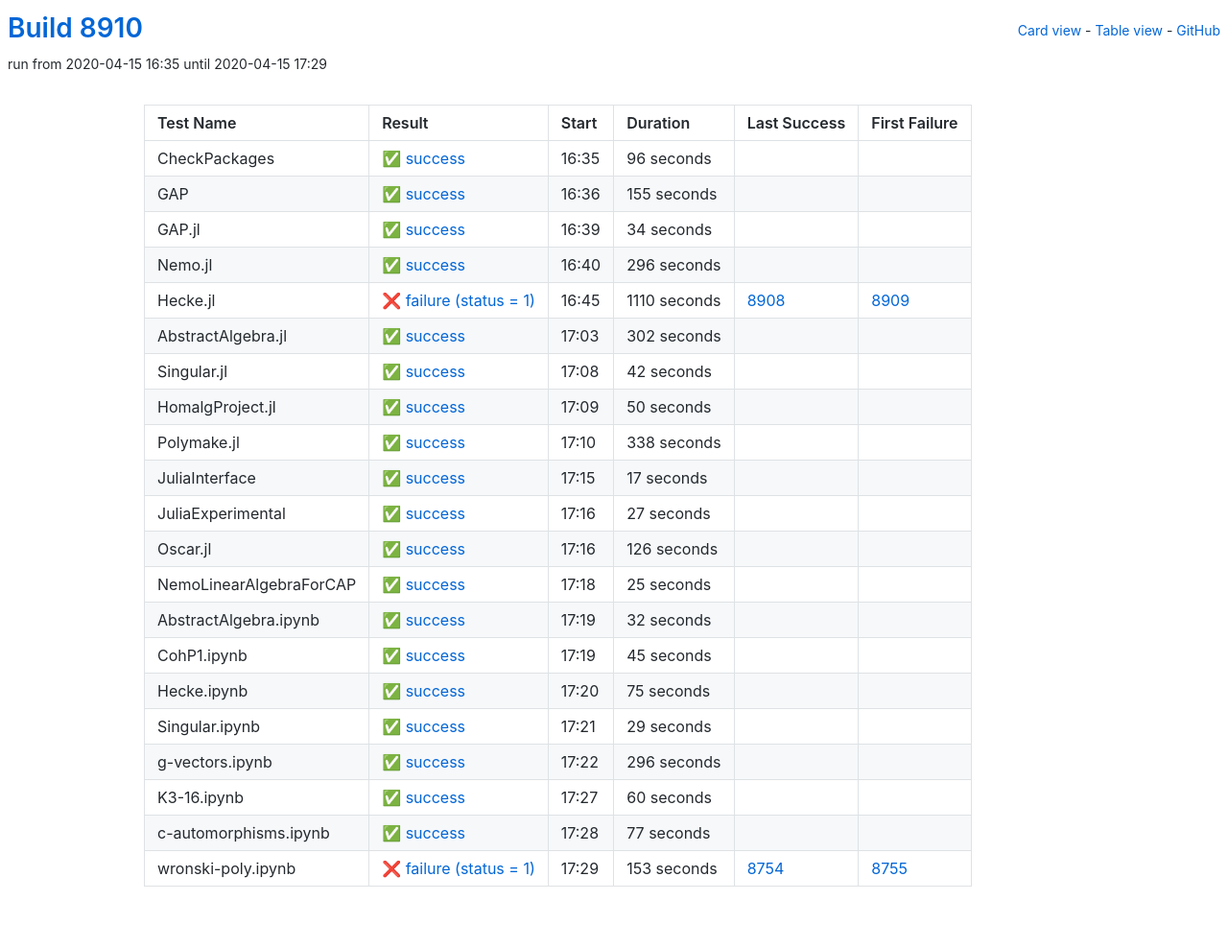
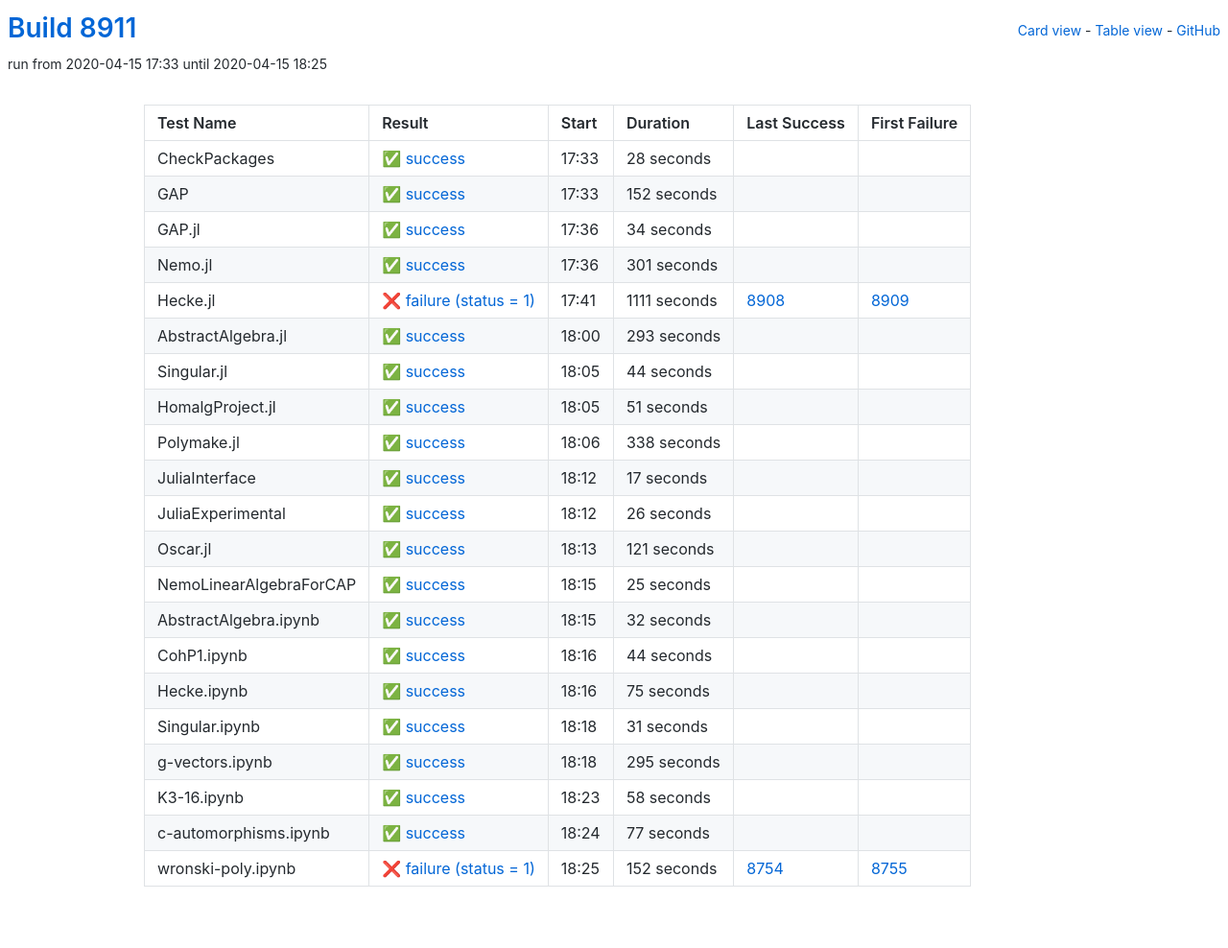
Before and after one commit to oscar-system/oscar-ci-status, a Jekyll site: the page built from table.html, in a window 1280 px wide. Shown: the whole page at 96% size. Built offline with Jekyll 4.4.1, drawn with Linux system fonts in a browser that asks for light colours.

Commit message:
Build 8911

```diff
--- a/_data/ci.yml
+++ b/_data/ci.yml
@@ -1,27 +1,27 @@
-build: 8910
-build_url: https://oscarci.mathematik.uni-kl.de/job/oscar/8910/
+build: 8911
+build_url: https://oscarci.mathematik.uni-kl.de/job/oscar/8911/
 job: oscar
 tests:
-- duration: 96
+- duration: 28
   exitcode: 0
   first_failure: false
   first_failure_url: null
   last_success: false
   last_success_url: null
-  log: https://oscarci.mathematik.uni-kl.de/job/oscar/8910/artifact/logs/build-8910/CheckPackages.log
+  log: https://oscarci.mathematik.uni-kl.de/job/oscar/8911/artifact/logs/build-8911/CheckPackages.log
   name: CheckPackages
-  start: 2020-04-15 16:35
+  start: 2020-04-15 17:33
   status: success
   success: true
-- duration: 155
+- duration: 152
   exitcode: 0
   first_failure: false
   first_failure_url: null
   last_success: false
   last_success_url: null
-  log: https://oscarci.mathematik.uni-kl.de/job/oscar/8910/artifact/logs/build-8910/GAP.log
+  log: https://oscarci.mathematik.uni-kl.de/job/oscar/8911/artifact/logs/build-8911/GAP.log
   name: GAP
-  start: 2020-04-15 16:36
+  start: 2020-04-15 17:33
   status: success
   success: true
 - duration: 34
@@ -30,64 +30,64 @@
   first_failure_url: null
   last_success: false
   last_success_url: null
-  log: https://oscarci.mathematik.uni-kl.de/job/oscar/8910/artifact/logs/build-8910/GAP.jl.log
+  log: https://oscarci.mathematik.uni-kl.de/job/oscar/8911/artifact/logs/build-8911/GAP.jl.log
   name: GAP.jl
-  start: 2020-04-15 16:39
+  start: 2020-04-15 17:36
   status: success
   success: true
-- duration: 296
+- duration: 301
   exitcode: 0
   first_failure: false
   first_failure_url: null
   last_success: false
   last_success_url: null
-  log: https://oscarci.mathematik.uni-kl.de/job/oscar/8910/artifact/logs/build-8910/Nemo.jl.log
+  log: https://oscarci.mathematik.uni-kl.de/job/oscar/8911/artifact/logs/build-8911/Nemo.jl.log
   name: Nemo.jl
-  start: 2020-04-15 16:40
+  start: 2020-04-15 17:36
   status: success
   success: true
-- duration: 1110
+- duration: 1111
   exitcode: 1
   first_failure: 8909
   first_failure_url: https://oscarci.mathematik.uni-kl.de/job/oscar/8909/
   last_success: 8908
   last_success_url: https://oscarci.mathematik.uni-kl.de/job/oscar/8908/
-  log: https://oscarci.mathematik.uni-kl.de/job/oscar/8910/artifact/logs/build-8910/Hecke.jl.log
+  log: https://oscarci.mathematik.uni-kl.de/job/oscar/8911/artifact/logs/build-8911/Hecke.jl.log
   name: Hecke.jl
-  start: 2020-04-15 16:45
+  start: 2020-04-15 17:41
   status: failure
   success: false
-- duration: 302
+- duration: 293
   exitcode: 0
   first_failure: false
   first_failure_url: null
   last_success: false
   last_success_url: null
-  log: https://oscarci.mathematik.uni-kl.de/job/oscar/8910/artifact/logs/build-8910/AbstractAlgebra.jl.log
+  log: https://oscarci.mathematik.uni-kl.de/job/oscar/8911/artifact/logs/build-8911/AbstractAlgebra.jl.log
   name: AbstractAlgebra.jl
-  start: 2020-04-15 17:03
+  start: 2020-04-15 18:00
   status: success
   success: true
-- duration: 42
+- duration: 44
   exitcode: 0
   first_failure: false
   first_failure_url: null
   last_success: false
   last_success_url: null
-  log: https://oscarci.mathematik.uni-kl.de/job/oscar/8910/artifact/logs/build-8910/Singular.jl.log
+  log: https://oscarci.mathematik.uni-kl.de/job/oscar/8911/artifact/logs/build-8911/Singular.jl.log
   name: Singular.jl
-  start: 2020-04-15 17:08
+  start: 2020-04-15 18:05
   status: success
   success: true
-- duration: 50
+- duration: 51
   exitcode: 0
   first_failure: false
   first_failure_url: null
   last_success: false
   last_success_url: null
-  log: https://oscarci.mathematik.uni-kl.de/job/oscar/8910/artifact/logs/build-8910/HomalgProject.jl.log
+  log: https://oscarci.mathematik.uni-kl.de/job/oscar/8911/artifact/logs/build-8911/HomalgProject.jl.log
   name: HomalgProject.jl
-  start: 2020-04-15 17:09
+  start: 2020-04-15 18:05
   status: success
   success: true
 - duration: 338
@@ -96,9 +96,9 @@
   first_failure_url: null
   last_success: false
   last_success_url: null
-  log: https://oscarci.mathematik.uni-kl.de/job/oscar/8910/artifact/logs/build-8910/Polymake.jl.log
+  log: https://oscarci.mathematik.uni-kl.de/job/oscar/8911/artifact/logs/build-8911/Polymake.jl.log
   name: Polymake.jl
-  start: 2020-04-15 17:10
+  start: 2020-04-15 18:06
   status: success
   success: true
 - duration: 17
@@ -107,31 +107,31 @@
   first_failure_url: null
   last_success: false
   last_success_url: null
-  log: https://oscarci.mathematik.uni-kl.de/job/oscar/8910/artifact/logs/build-8910/JuliaInterface.log
+  log: https://oscarci.mathematik.uni-kl.de/job/oscar/8911/artifact/logs/build-8911/JuliaInterface.log
   name: JuliaInterface
-  start: 2020-04-15 17:15
+  start: 2020-04-15 18:12
   status: success
   success: true
-- duration: 27
+- duration: 26
   exitcode: 0
   first_failure: false
   first_failure_url: null
   last_success: false
   last_success_url: null
-  log: https://oscarci.mathematik.uni-kl.de/job/oscar/8910/artifact/logs/build-8910/JuliaExperimental.log
+  log: https://oscarci.mathematik.uni-kl.de/job/oscar/8911/artifact/logs/build-8911/JuliaExperimental.log
   name: JuliaExperimental
-  start: 2020-04-15 17:16
+  start: 2020-04-15 18:12
   status: success
   success: true
-- duration: 126
+- duration: 121
   exitcode: 0
   first_failure: false
   first_failure_url: null
   last_success: false
   last_success_url: null
-  log: https://oscarci.mathematik.uni-kl.de/job/oscar/8910/artifact/logs/build-8910/Oscar.jl.log
+  log: https://oscarci.mathematik.uni-kl.de/job/oscar/8911/artifact/logs/build-8911/Oscar.jl.log
   name: Oscar.jl
-  start: 2020-04-15 17:16
+  start: 2020-04-15 18:13
   status: success
   success: true
 - duration: 25
@@ -140,9 +140,9 @@
   first_failure_url: null
   last_success: false
   last_success_url: null
-  log: https://oscarci.mathematik.uni-kl.de/job/oscar/8910/artifact/logs/build-8910/NemoLinearAlgebraForCAP.log
+  log: https://oscarci.mathematik.uni-kl.de/job/oscar/8911/artifact/logs/build-8911/NemoLinearAlgebraForCAP.log
   name: NemoLinearAlgebraForCAP
-  start: 2020-04-15 17:18
+  start: 2020-04-15 18:15
   status: success
   success: true
 - duration: 32
@@ -151,20 +151,20 @@
   first_failure_url: null
   last_success: false
   last_success_url: null
-  log: https://oscarci.mathematik.uni-kl.de/job/oscar/8910/artifact/logs/build-8910/AbstractAlgebra.ipynb.log
+  log: https://oscarci.mathematik.uni-kl.de/job/oscar/8911/artifact/logs/build-8911/AbstractAlgebra.ipynb.log
   name: AbstractAlgebra.ipynb
-  start: 2020-04-15 17:19
+  start: 2020-04-15 18:15
   status: success
   success: true
-- duration: 45
+- duration: 44
   exitcode: 0
   first_failure: false
   first_failure_url: null
   last_success: false
   last_success_url: null
-  log: https://oscarci.mathematik.uni-kl.de/job/oscar/8910/artifact/logs/build-8910/CohP1.ipynb.log
+  log: https://oscarci.mathematik.uni-kl.de/job/oscar/8911/artifact/logs/build-8911/CohP1.ipynb.log
   name: CohP1.ipynb
-  start: 2020-04-15 17:19
+  start: 2020-04-15 18:16
   status: success
   success: true
 - duration: 75
@@ -173,42 +173,42 @@
   first_failure_url: null
   last_success: false
   last_success_url: null
-  log: https://oscarci.mathematik.uni-kl.de/job/oscar/8910/artifact/logs/build-8910/Hecke.ipynb.log
+  log: https://oscarci.mathematik.uni-kl.de/job/oscar/8911/artifact/logs/build-8911/Hecke.ipynb.log
   name: Hecke.ipynb
-  start: 2020-04-15 17:20
+  start: 2020-04-15 18:16
   status: success
   success: true
-- duration: 29
+- duration: 31
   exitcode: 0
   first_failure: false
   first_failure_url: null
   last_success: false
   last_success_url: null
-  log: https://oscarci.mathematik.uni-kl.de/job/oscar/8910/artifact/logs/build-8910/Singular.ipynb.log
+  log: https://oscarci.mathematik.uni-kl.de/job/oscar/8911/artifact/logs/build-8911/Singular.ipynb.log
   name: Singular.ipynb
-  start: 2020-04-15 17:21
+  start: 2020-04-15 18:18
   status: success
   success: true
-- duration: 296
+- duration: 295
   exitcode: 0
   first_failure: false
   first_failure_url: null
   last_success: false
   last_success_url: null
-  log: https://oscarci.mathematik.uni-kl.de/job/oscar/8910/artifact/logs/build-8910/g-vectors.ipynb.log
+  log: https://oscarci.mathematik.uni-kl.de/job/oscar/8911/artifact/logs/build-8911/g-vectors.ipynb.log
   name: g-vectors.ipynb
-  start: 2020-04-15 17:22
+  start: 2020-04-15 18:18
   status: success
   success: true
-- duration: 60
+- duration: 58
   exitcode: 0
   first_failure: false
   first_failure_url: null
   last_success: false
   last_success_url: null
-  log: https://oscarci.mathematik.uni-kl.de/job/oscar/8910/artifact/logs/build-8910/K3-16.ipynb.log
+  log: https://oscarci.mathematik.uni-kl.de/job/oscar/8911/artifact/logs/build-8911/K3-16.ipynb.log
   name: K3-16.ipynb
-  start: 2020-04-15 17:27
+  start: 2020-04-15 18:23
   status: success
   success: true
 - duration: 77
@@ -217,19 +217,19 @@
   first_failure_url: null
   last_success: false
   last_success_url: null
-  log: https://oscarci.mathematik.uni-kl.de/job/oscar/8910/artifact/logs/build-8910/c-automorphisms.ipynb.log
+  log: https://oscarci.mathematik.uni-kl.de/job/oscar/8911/artifact/logs/build-8911/c-automorphisms.ipynb.log
   name: c-automorphisms.ipynb
-  start: 2020-04-15 17:28
+  start: 2020-04-15 18:24
   status: success
   success: true
-- duration: 153
+- duration: 152
   exitcode: 1
   first_failure: 8755
   first_failure_url: https://oscarci.mathematik.uni-kl.de/job/oscar/8755/
   last_success: 8754
   last_success_url: https://oscarci.mathematik.uni-kl.de/job/oscar/8754/
-  log: https://oscarci.mathematik.uni-kl.de/job/oscar/8910/artifact/logs/build-8910/wronski-poly.ipynb.log
+  log: https://oscarci.mathematik.uni-kl.de/job/oscar/8911/artifact/logs/build-8911/wronski-poly.ipynb.log
   name: wronski-poly.ipynb
-  start: 2020-04-15 17:29
+  start: 2020-04-15 18:25
   status: failure
   success: false
```
Also changed, not shown: README.md.
